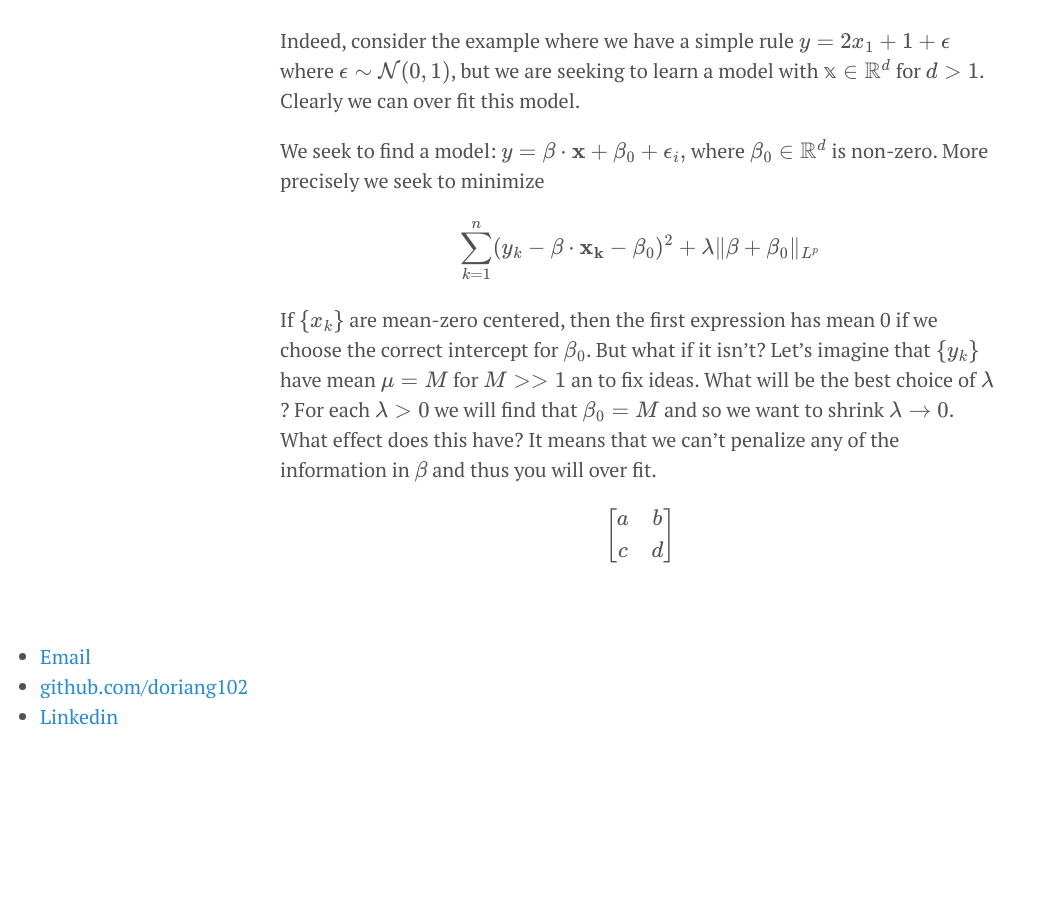
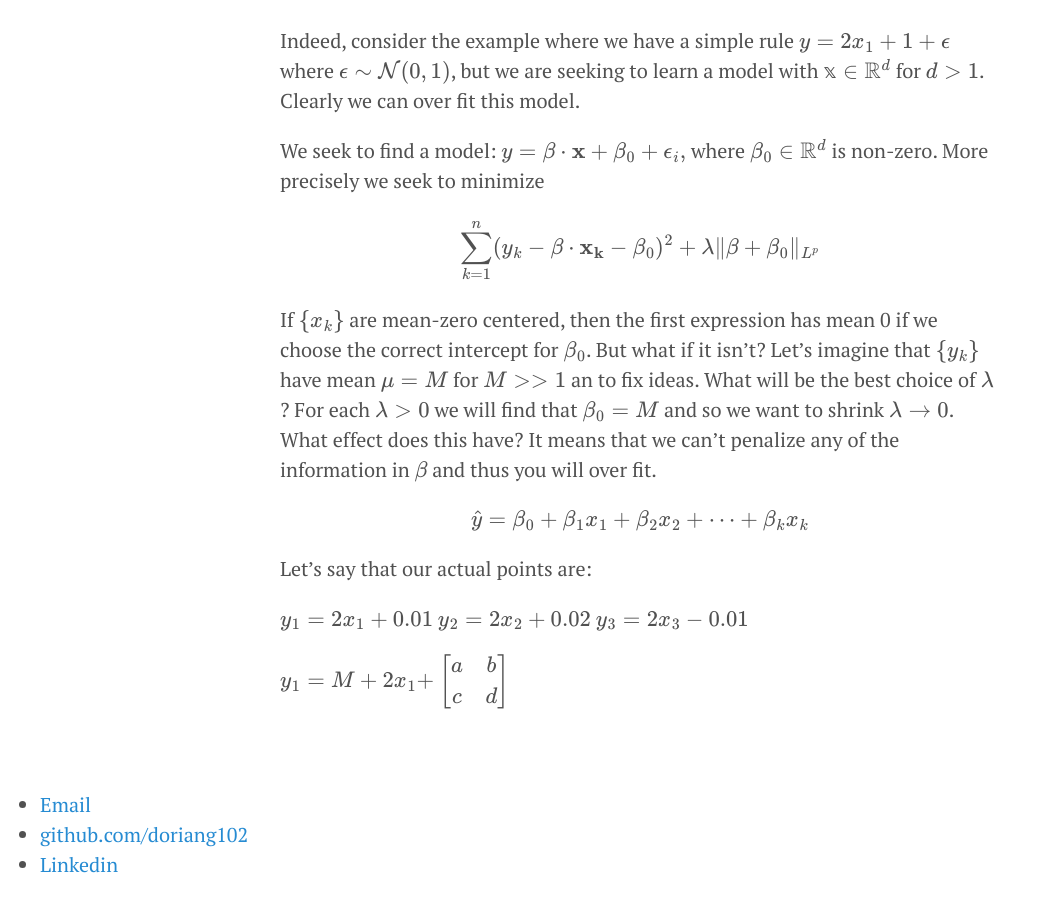
Before and after one commit to doriang102/doriang102.github.io, a Jekyll site: the page built from _posts/2017-07-04-Introduction-To-Regression-In-Progress.md, in a window 1280 px wide and 900 px high, scrolled down 3435 px. Shown: the whole window, without its empty margins (0-1037 px from the left). Built offline with Jekyll 4.4.1, drawn with Linux system fonts in a browser that asks for light colours; our own code applies the rules of GitHub Pages for plain Markdown files; formulas are drawn with MathJax 3; before the commit the page ends 4187 px from its top, so only the background shows below that.

Commit message:
Update 2017-07-04-Introduction-To-Regression-In-Progress.md

```diff
--- a/_posts/2017-07-04-Introduction-To-Regression-In-Progress.md
+++ b/_posts/2017-07-04-Introduction-To-Regression-In-Progress.md
@@ -111,5 +111,13 @@ $$\sum_{k=1}^n (y_k- \beta \cdot \mathbf{x_k} - \beta_0)^2 + \lambda \|\beta+\be
 
 If $$\{x_k\}$$ are mean-zero centered, then the first expression has mean 0 if we choose the correct intercept for $$\beta_0$$. But what if it isn't? Let's imagine that $$\{y_k\}$$ have mean $$\mu=M$$ for $$ M > > 1$$ an to fix ideas. What will be the best choice of $$\lambda$$? For each $$\lambda > 0$$ we will find that $$\beta_0 = M$$ and so we want to shrink $$\lambda \to 0$$. What effect does this have? It means that we can't penalize any of the information in $$\beta$$ and thus you will over fit.
 
+$$ \hat y = \beta_0  + \beta_1 x_1 + \beta_2 x_2 + \cdots + \beta_k x_k $$
 
+Let's say that our actual points are:
+
+$$y_1 = 2x_1 + 0.01$$
+$$y_2 = 2x_2 + 0.02$$
+$$y_3 = 2x_3 - 0.01$$
+
+$$ y_1 = M + 2x_1 + $$
 $$\begin{bmatrix}a & b\\c & d\end{bmatrix}$$
```
